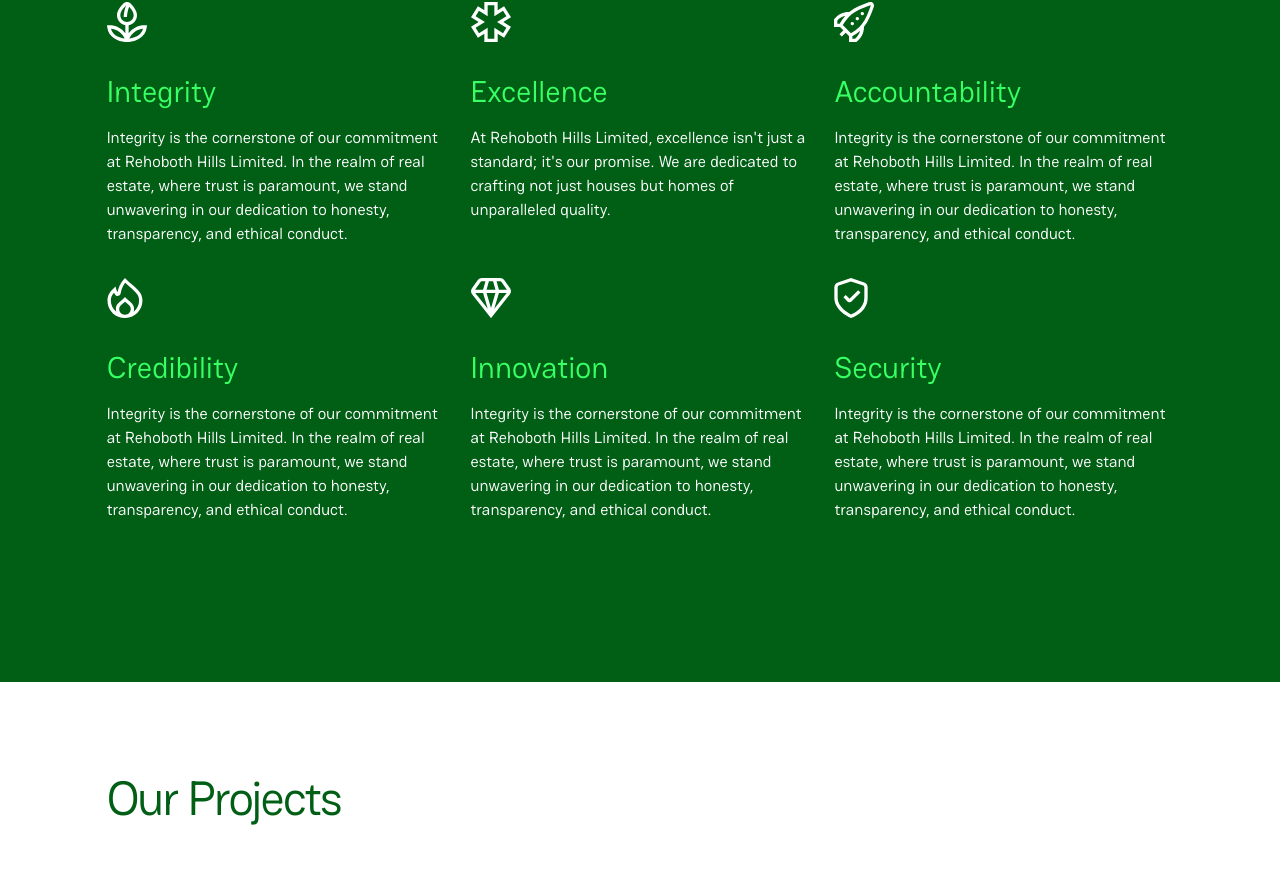
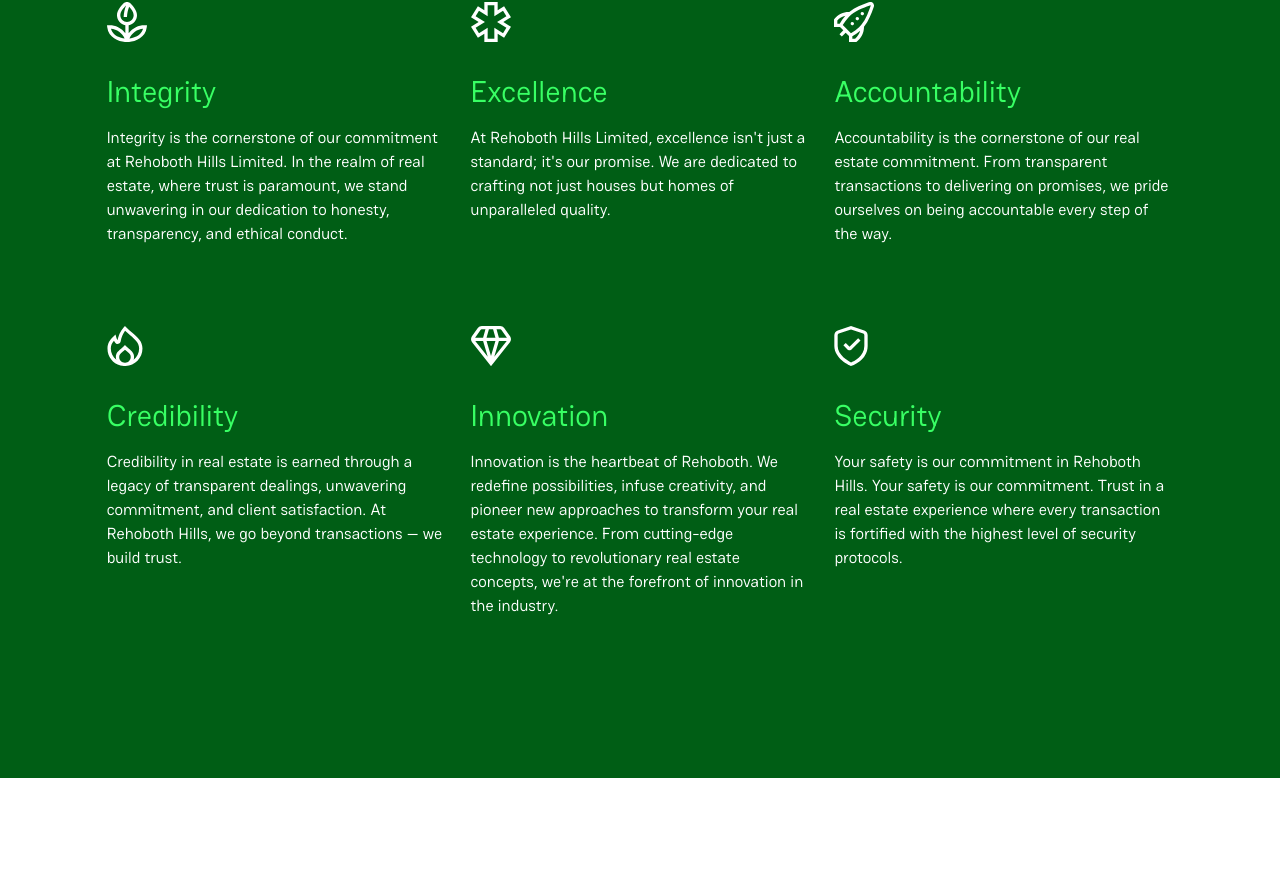
Before and after one commit to JT-OYEMADE/rehoboth-hills, a React (Vite) app: page / in a window 1280 px wide. Shown: the part 2336-3208 px from the top of the page. Built offline with nearby package versions, Linux system fonts and the light colour scheme; grey boxes are pictures that could not be loaded.

Commit message:
Values WIP

```diff
--- a/src/components/project/project.tsx
+++ b/src/components/project/project.tsx
@@ -27,33 +27,8 @@
 }) => {
 
   return (
-    <>
-      <div className="slides doctorss block md:hidden m-0">
-        {/* <img src={Project} alt={headT} /> */}
-        <div className="bg-[#FFF] mt-6 first:m-0">
-          <h2 className="text-xl md:text-[32px] text-[#111]">{headT}</h2>
-          <p className="font-light text-[14px] mb-6 w-[250px]">{text}</p>
-          <h6 className="text-xs font-semibold">{sHeadT}</h6>
-          <ol className="list-decimal  font-light text-sm w-[280px] leading-normal ml-4 mb-6">
-            <li>{list_one}</li>
-            <li>{list_two}</li>
-            <li>{list_three}</li>
-          </ol>
-          <div className=" mb-1">
-            <span className=" font-light text-[15px]">Location:</span>
-            <span className=" font-medium text-[15px]">{location}</span>
-          </div>
-          <div className=" mb-1">
-            <span className=" font-light text-[15px]">Price:</span>
-            <span className=" font-medium text-[15px]">{price}</span>
-          </div>
-          <div className=" my-8">
-            <a href="" className="border-b pb-1 border-[#00000080]" >BUY NOW</a>
 
-          </div>
 
-        </div>
-      </div>
       <div className=" slides doctorss relative hidden md:block">
         <img src={image} alt={headT} className=" md:h-[90%] md:w-[30%]" />
         <div className=" bg-[#FFF] md:w-[487px] px-[22px] pt-[40px] pb-[47px] md:absolute  md:top-[110px] border-[0.5px] md:ml-[850px] ">
@@ -77,10 +52,10 @@
             <a href="" className="border-b pb-1 border-[#00000080]" >BUY NOW</a>
 
           </div>
+        </div>
+        </div>
 
-        </div>
-      </div>
-    </>
+
 
 
   )
@@ -88,3 +63,27 @@
 
 export default PROJECT
 //<div className=" bg-[#FFF] w-[487px] px-[22px] pt-[40px] pb-[47px] absolute -right-[25%]  top-[140px] border-[0.5px]">
+        {/* <img src={Project} alt={headT} /> */}
+        {/* <div className="bg-[#FFF] mt-6 first:m-0">
+          <h2 className="text-xl md:text-[32px] text-[#111]">{headT}</h2>
+          <p className="font-light text-[14px] mb-6 w-[250px]">{text}</p>
+          <h6 className="text-xs font-semibold">{sHeadT}</h6>
+          <ol className="list-decimal  font-light text-sm w-[280px] leading-normal ml-4 mb-6">
+            <li>{list_one}</li>
+            <li>{list_two}</li>
+            <li>{list_three}</li>
+          </ol>
+          <div className=" mb-1">
+            <span className=" font-light text-[15px]">Location:</span>
+            <span className=" font-medium text-[15px]">{location}</span>
+          </div>
+          <div className=" mb-1">
+            <span className=" font-light text-[15px]">Price:</span>
+            <span className=" font-medium text-[15px]">{price}</span>
+          </div>
+          <div className=" my-8">
+            <a href="" className="border-b pb-1 border-[#00000080]" >BUY NOW</a>
+
+          </div>
+
+        </div> */}
--- a/src/components/value/index.tsx
+++ b/src/components/value/index.tsx
@@ -23,24 +23,24 @@
   {
     name: "Accountability",
     description:
-      "Integrity is the cornerstone of our commitment at Rehoboth Hills Limited. In the realm of real estate, where trust is paramount, we stand unwavering in our dedication to honesty, transparency, and ethical conduct.",
+      "Accountability is the cornerstone of our real estate commitment. From transparent transactions to delivering on promises, we pride ourselves on being accountable every step of the way.",
     image: image3,
   },
   {
     name: "Credibility",
     description:
-      "Integrity is the cornerstone of our commitment at Rehoboth Hills Limited. In the realm of real estate, where trust is paramount, we stand unwavering in our dedication to honesty, transparency, and ethical conduct.",
+      "Credibility in real estate is earned through a legacy of transparent dealings, unwavering commitment, and client satisfaction. At Rehoboth Hills, we go beyond transactions — we build trust.",
     image: image4,
   },
   {
     name: "Innovation",
-    description: "Integrity is the cornerstone of our commitment at Rehoboth Hills Limited. In the realm of real estate, where trust is paramount, we stand unwavering in our dedication to honesty, transparency, and ethical conduct.",
+    description: "Innovation is the heartbeat of Rehoboth. We redefine possibilities, infuse creativity, and pioneer new approaches to transform your real estate experience. From cutting-edge technology to revolutionary real estate concepts, we're at the forefront of innovation in the industry.",
     image: image5,
   },
   {
     name: "Security",
     description:
-      "Integrity is the cornerstone of our commitment at Rehoboth Hills Limited. In the realm of real estate, where trust is paramount, we stand unwavering in our dedication to honesty, transparency, and ethical conduct.",
+      "Your safety is our commitment in Rehoboth Hills. Your safety is our commitment. Trust in a real estate experience where every transaction is fortified with the highest level of security protocols.",
     image: image6,
   },
 ];
@@ -74,24 +74,16 @@
               </p>
             </div>
           </motion.div>
-          <motion.div
+          <div
             className="mt-[100px] mx-auto w-5/6"
-            initial="hidden"
-            whileInView='visible'
-            viewport={{ once: true, amount: 0.8 }}
-            transition={{ delay: 0.5, duration: 0.8 }}
-            variants={{
-              hidden: { opacity: 0, y: 50 },
-              visible: { opacity: 1, y: 0 },
-            }}
           >
             <ul className="grid md:grid-rows-2 md:grid-cols-3 gap-x-[25px] gap-y-8">
 
               {values.map((item: ValueType, index) => (
-                <motion.div  initial="hidden"
+                <motion.div initial="hidden"
                   whileInView='visible'
-                viewport={{ once: true, amount: 0.8 }}
-                transition={{ delay: 0.8, duration: 0.8 }}
+                  viewport={{ once: true, amount: 0.7 }}
+                  transition={{ delay: 0.7, duration: 0.7 }}
                   variants={{
                     hidden: { opacity: 0, y: 50 },
                     visible: { opacity: 1, y: 0 },
@@ -102,8 +94,8 @@
                 </motion.div>
               ))}
             </ul>
+          </div>
         </motion.div >
-        </motion.div>
       </div>
     </section>
   );
```
Lines whose indentation alone changed are shown as unchanged.
